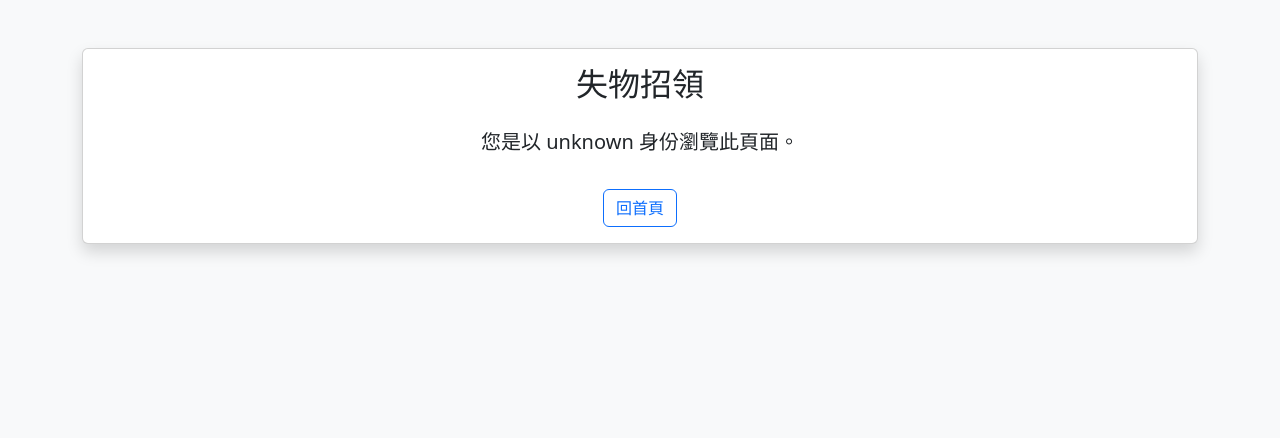
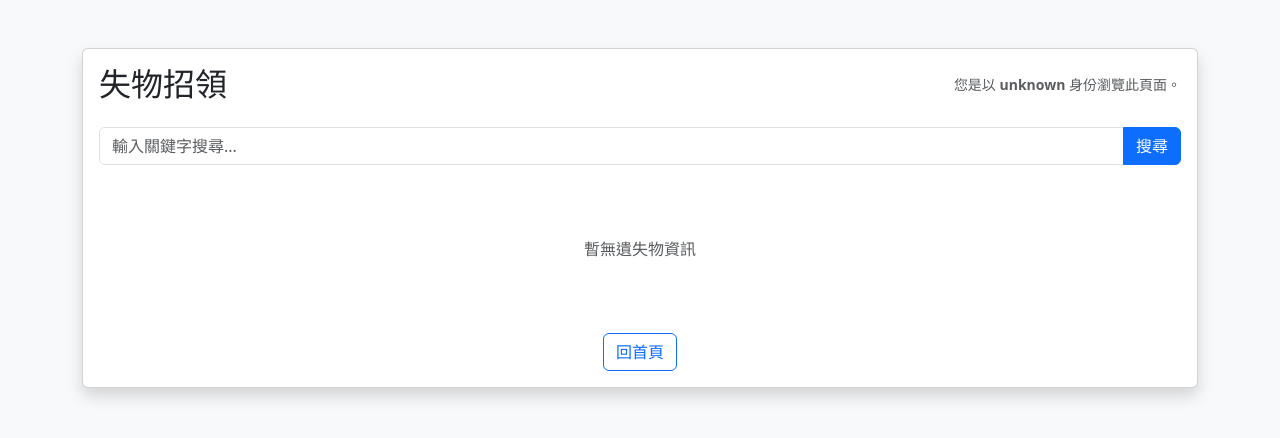
Before and after one commit to Raylin0722/DB-Project, a Flask app: page /browse in a window 1280 px wide. Shown: the top 438 px of the page. Run offline with Flask 3, Linux system fonts and the light colour scheme; parts of the project's set-up code (start-up, migrations or seed data) failed here and were passed over.

Commit message:
Update browse.html

```diff
--- a/templates/browse.html
+++ b/templates/browse.html
@@ -4,20 +4,61 @@
   <meta charset="UTF-8">
   <title>失物招領瀏覽</title>
   <link href="https://cdn.jsdelivr.net/npm/bootstrap@5.3.3/dist/css/bootstrap.min.css" rel="stylesheet">
+  <style>
+    /* 讓遺失物列表在卡片內可上下滑動 */
+    .scroll-container {
+      max-height: 60vh;     /* 根據需要調整高度，亦可改為固定像素 */
+      overflow-y: auto;     /* 啟用垂直卷軸 */
+      -webkit-overflow-scrolling: touch; /* 行動裝置更順暢 */
+    }
+  </style>
 </head>
 <body class="bg-light">
 
-  <div class="container mt-5">
-    <div class="card shadow">
-      <div class="card-body text-center">
-        <h2 class="card-title mb-4">失物招領</h2>
-        <p class="lead">
-          您是以 <strong>{{ mode }}</strong> 身份瀏覽此頁面。
-        </p>
-        <a href="/" class="btn btn-outline-primary mt-3">回首頁</a>
+<div class="container my-5">
+  <div class="card shadow">
+    <div class="card-body">
+      <div class="d-flex justify-content-between align-items-center flex-wrap gap-2">
+        <h2 class="card-title mb-0">失物招領</h2>
+        <small class="text-muted">您是以 <strong>{{ mode }}</strong> 身份瀏覽此頁面。</small>
+      </div>
+
+      <!-- 搜尋欄，可保留或移除 -->
+      <form class="input-group my-4" method="get" action="">
+        <input type="text" class="form-control" name="q" placeholder="輸入關鍵字搜尋...">
+        <button class="btn btn-primary" type="submit">搜尋</button>
+      </form>
+
+      <!-- 遺失物清單：加入 scroll-container 以可滾動顯示 -->
+      <div class="scroll-container">
+        {% if items %}
+          <ul class="list-group list-group-flush">
+            {% for item in items %}
+              <li class="list-group-item d-flex align-items-start">
+                <div class="me-3">
+                  <span class="badge bg-secondary">{{ item.category }}</span>
+                </div>
+                <div class="flex-grow-1">
+                  <h5 class="mb-1">{{ item.title }}</h5>
+                  <p class="mb-1 small text-muted">{{ item.location }} ‧ {{ item.date }}</p>
+                  <p class="mb-0">{{ item.description }}</p>
+                </div>
+                <a href="/items/{{ item.id }}" class="btn btn-sm btn-outline-primary ms-auto">詳情</a>
+              </li>
+            {% endfor %}
+          </ul>
+        {% else %}
+          <div class="text-center py-5 text-muted">暫無遺失物資訊</div>
+        {% endif %}
+      </div>
+
+      <div class="text-center mt-4">
+        <a href="/" class="btn btn-outline-primary">回首頁</a>
       </div>
     </div>
   </div>
+</div>
 
+<script src="https://cdn.jsdelivr.net/npm/bootstrap@5.3.3/dist/js/bootstrap.bundle.min.js"></script>
 </body>
 </html>
```
